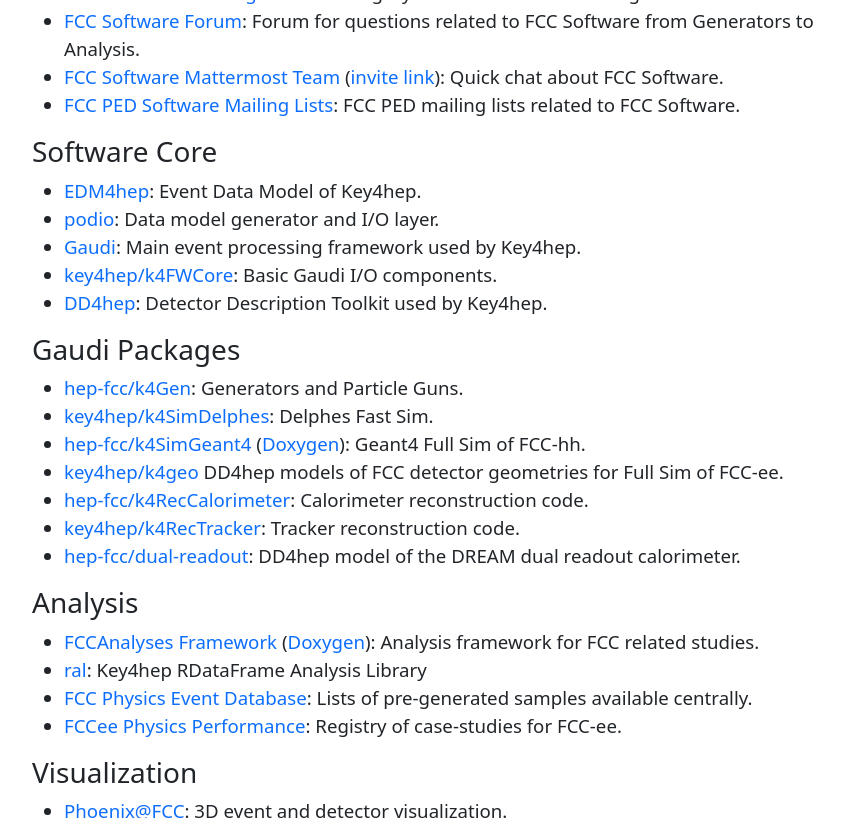
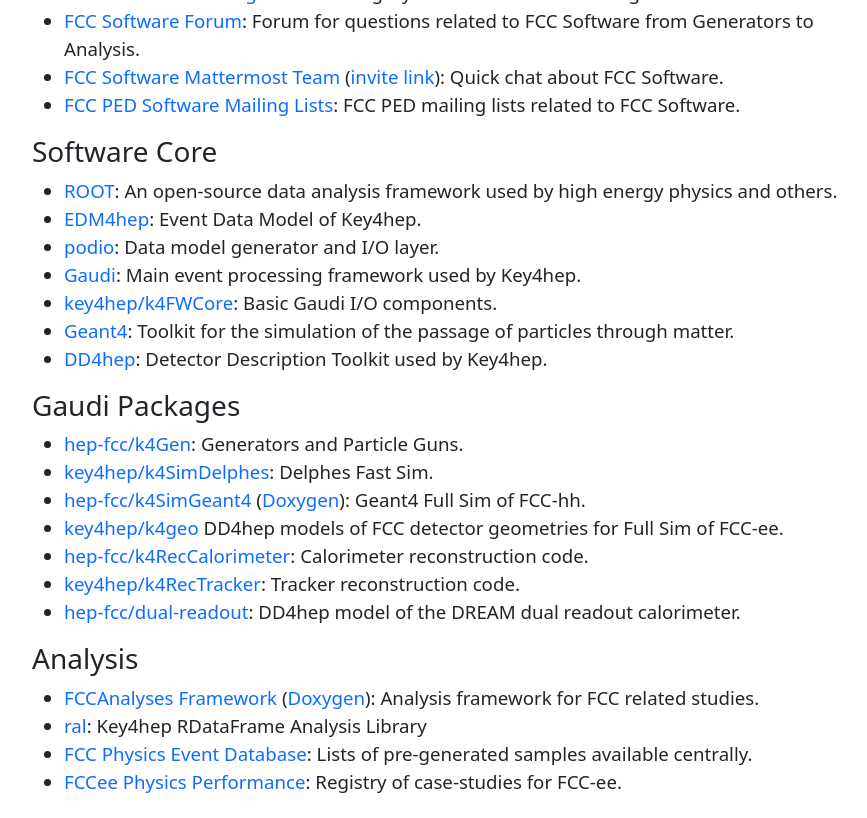
Before and after one commit to HEP-FCC/FCCSW, a Jekyll site: the page built from index.md, in a window 1280 px wide and 900 px high, scrolled down 923 px, cut to the strip 82-900 px from the top of the window. Shown: the whole strip, without its empty margins (50-917 px from the left). Built offline with Jekyll 4.4.1, drawn with Linux system fonts in a browser that asks for light colours.

Commit message:
Add ROOT and Geant4 links

```diff
--- a/index.md
+++ b/index.md
@@ -50,6 +50,8 @@
 
 ### Software Core
 
+* [ROOT](https://root.cern/): An open-source data analysis framework used by
+    high energy physics and others.
 * [EDM4hep](https://edm4hep.web.cern.ch/): Event Data Model of Key4hep.
 * [podio](https://github.com/AIDASoft/podio): Data model generator and I/O
     layer.
@@ -57,6 +59,8 @@
     used by Key4hep.
 * [key4hep/k4FWCore](https://github.com/key4hep/k4FWCore): Basic Gaudi I/O
     components.
+* [Geant4](https://geant4.web.cern.ch/): Toolkit for the simulation of the
+    passage of particles through matter.
 * [DD4hep](https://dd4hep.web.cern.ch/): Detector Description Toolkit used by
     Key4hep.
 
```
Also changed, not shown: computing/index.md (+4 -6 lines).
